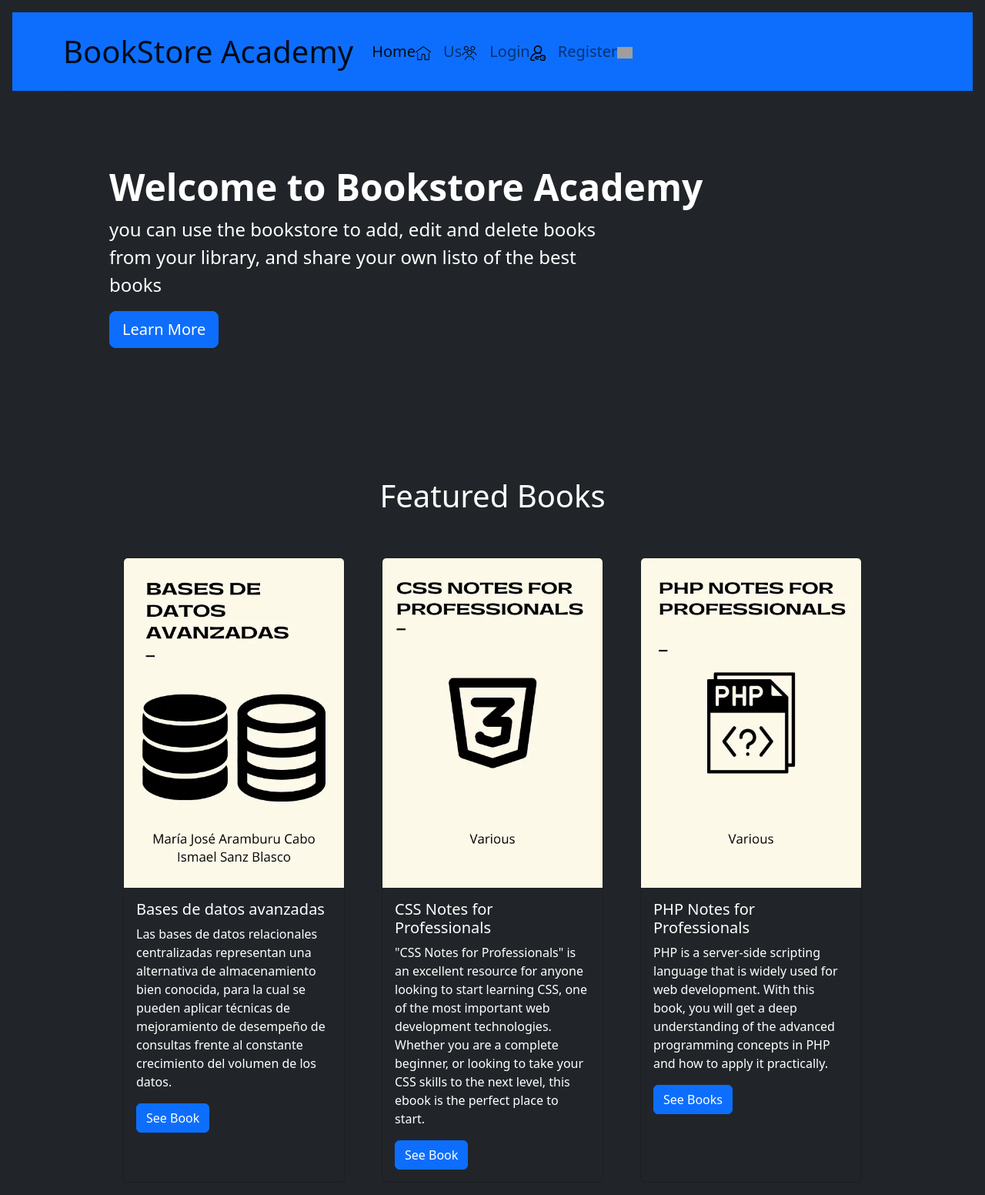
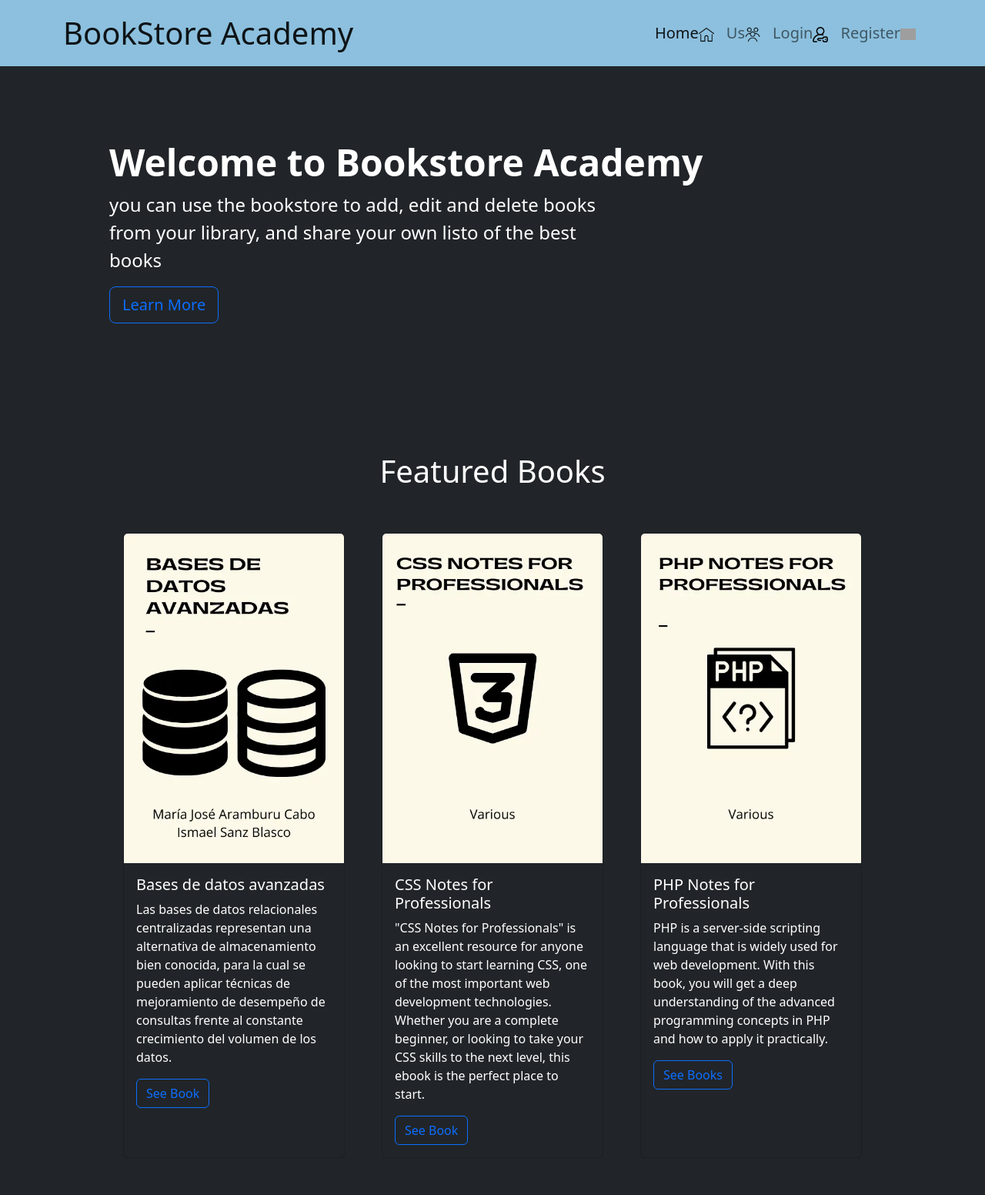
Before and after one commit to millertsu1/Pre_entrega3_python_Ladino, a Django app: page / in a window 1280 px wide. Shown: the whole page at 77% size. After the commit the page ends 1487 px from the top, so only its background shows below. Run offline with Django 4.2, Linux system fonts and the light colour scheme; grey boxes are pictures that could not be loaded.

Commit message:
resubida antes de romperlo todo

```diff
--- a/libreria/models.py
+++ b/libreria/models.py
@@ -1,4 +1,5 @@
 from django.db import models
+from django.contrib.auth.models import User
 
 # Create your models here.
 
@@ -43,5 +44,6 @@ class Course(models.Model):
         return row2
 
 class Avatar(models.Model):
-    user = models.ForeignKey(User, on_delete=models.CASCADE)
+    user = models.ForeignKey(User, on_delete=models.CASCADE, related_name='profile' )#related_name='profile'
     image = models.ImageField(upload_to='avatares', null = True, blank=True)
+    #image = models.ImageField(upload_to='images/', null = True, blank=True)
--- a/libreria/templates/base.html
+++ b/libreria/templates/base.html
@@ -14,8 +14,8 @@
 
 </head>
 
-<body class="bg-dark text-bg-primary p-3 container-fluid ">
-    <nav class="navbar navbar-expand-lg bg-body-tertiary text-bg-primary p-3 text-light ">
+<body class="bg-dark text-bg-primary p-0 container-fluid m-0 ">
+    <nav class="navbar navbar-expand-lg " style="background-color: #8CC0DE;">
         <div class="container">
             <a class="navbar-brand fs-1" href="{% url 'home' %}" >BookStore Academy</a>
 
@@ -24,8 +24,8 @@
                 <span class="navbar-toggler-icon"></span>
             </button>
             <div class="collapse navbar-collapse fs-5" id="navbarNav">
-                <ul class="navbar-nav">
-                    <li class="nav-item">
+                <ul class="navbar-nav ms-auto ">
+                    <li class="nav-item ">
                         <a class="nav-link active" aria-current="page" href="{% url 'home' %}">Home<img src="{% static 'libreria/assets/img/home.png'%}" alt="home" width="20px"/></a>
                     </li>
                     <li class="nav-item">
@@ -43,7 +43,7 @@
 
                     {% if request.user.is_authenticated %}
 
-                    <li class="nav-item dropdown float-right">
+                    <li class="nav-item dropdown ">
                         <a class="nav-link dropdown-toggle" href="{% url 'profile' %}" role="button" data-bs-toggle="dropdown" aria-expanded="false">
                             Bienvenido, {{ user.username | upper }} {{avatar}}
                           </a>
--- a/libreria/templates/home.html
+++ b/libreria/templates/home.html
@@ -9,7 +9,7 @@
     <h1 class="display-5 fw-bold">Welcome to Bookstore Academy</h1>
     <p class="col-md-8 fs-4">you can use the bookstore to add, edit and delete books from your library, and share your
       own listo of the best books</p>
-    <button class="btn btn-primary btn-lg" type="button">Learn More</button>
+    <button class="btn btn-outline-primary btn-lg" type="button">Learn More</button>
   </div>
 </div>
 
@@ -24,7 +24,7 @@
     <div class="card-body">
       <h5 class="card-title">Bases de datos avanzadas</h5>
       <p class="card-text">Las bases de datos relacionales centralizadas representan una alternativa de almacenamiento bien conocida, para la cual se pueden aplicar técnicas de mejoramiento de desempeño de consultas frente al constante crecimiento del volumen de los datos. </p>
-      <a href="#" class="btn btn-primary">See Book</a>
+      <a href="#" class="btn btn-outline-primary">See Book</a>
     </div>
   </div>
   <div class="card bg-dark" style="width: 18rem;">
@@ -32,7 +32,7 @@
     <div class="card-body">
       <h5 class="card-title">CSS Notes for Professionals</h5>
       <p class="card-text">"CSS Notes for Professionals" is an excellent resource for anyone looking to start learning CSS, one of the most important web development technologies. Whether you are a complete beginner, or looking to take your CSS skills to the next level, this ebook is the perfect place to start.</p>
-      <a href="#" class="btn btn-primary">See Book</a>
+      <a href="#" class="btn btn-outline-primary">See Book</a>
     </div>
   </div>
   <div class="card bg-dark" style="width: 18rem;">
@@ -40,7 +40,7 @@
     <div class="card-body">
       <h5 class="card-title">PHP Notes for Professionals</h5>
       <p class="card-text">PHP is a server-side scripting language that is widely used for web development. With this book, you will get a deep understanding of the advanced programming concepts in PHP and how to apply it practically.</p>
-      <a href="#" class="btn btn-primary">See Books</a>
+      <a href="#" class="btn btn-outline-primary">See Books</a>
     </div>
   </div>
 </div>
--- a/libreria/templates/registration/avatar.html
+++ b/libreria/templates/registration/avatar.html
@@ -6,7 +6,7 @@
 
 {% load crispy_forms_tags %}
     <br/>
-    <form class="form" enctype=="multipart/form-data" method="post">
+    <form class="form" enctype="multipart/form-data" method="post">
         {% csrf_token %}
         <div class="card mx-auto bg-dark  shadow-sm p-3 mb-5 bg-body-tertiary rounded" style="width: 30rem;">
           <div class="card-body">
--- a/libreria/templates/registration/changePassword.html
+++ b/libreria/templates/registration/changePassword.html
@@ -14,6 +14,7 @@
             <h6 class="text-center">You can edit all field in the form</h6>
             {{ form | crispy }}
             <button type="submit" class="button-confirm btn btn-primary">Send Changes →</button>
+            <a class="btn btn-success" href="{% url 'profile' %}">Return to Profile →</a></li>
           </div>
         </div>
 
--- a/libreria/templates/registration/profile.html
+++ b/libreria/templates/registration/profile.html
@@ -7,7 +7,7 @@
     <br/>
     <div class="card mx-auto bg-dark  shadow-sm p-3 mb-5 bg-body-tertiary rounded" style="width: 35rem;">
         <div class="card-body">
-          <h5 class="card-title text-center">Profile User for {{user.username}}</h5>
+          <h5 class="card-title text-center">Profile User for {{user.username | upper}}</h5>
           <ul class="list-group">
             <small>UserName</small>
             <li class="list-group-item">{{user.username}}</li>
--- a/libreria/urls.py
+++ b/libreria/urls.py
@@ -15,9 +15,7 @@ urlpatterns = [
     path('books/delete/<int:id>', views.remove, name='remove'),
     path('courses/create', views.create_course, name='create_course'),
     path('courses/edit/<int:id>', views.edit_course, name='edit_course'),
-
     path('courses/edit', views.edit_course, name='edit_course'),
-
     path('courses/delete/<int:id>', views.remove_course, name='remove_course'),
     path('logout/', exit, name='exit'),
     path('register/', register, name='register'),
--- a/libreria/views.py
+++ b/libreria/views.py
@@ -73,6 +73,7 @@ def remove_course(request, id):
     course.delete()
     return redirect('courses')
 
+
 def register(request):
     data = {
         'form': CustomUserCreationForm()
@@ -132,21 +133,25 @@ def changePassword(request):
         form = ChangePasswordForm(user = user)
         return render(request, 'registration/changePassword.html', {"form": form})
 
-
+@login_required
 def changeAvatar(request):
     if request.method == 'POST':
-        form =AvatarForm(request.POST, request.FILES)
+        form = AvatarForm(request.POST, request.FILES)
         print(form)
         print(form.is_valid())
         if form.is_valid():
             user = User.objects.get(username = request.user)
+            print(user)
             avatar = Avatar(user = user, image = form.cleaned_data['avatar'], id = request.user.id)
+            print(avatar)
             avatar.save()
+            print(f"hola algo {user}")
             avatar = Avatar.objects.filter(user = request.user.id)
             try:
-                avatar = avatar[0].image.ur.ljust()
+                avatar = avatar[0].image.url()
             except:
                 avatar = None
+
             return render(request, 'home.html', {'avatar': avatar})
         else:
             try:
@@ -154,12 +159,16 @@ def changeAvatar(request):
                 form = AvatarForm()
             except:
                 form = AvatarForm()
-        return render(request, 'AddAvatar.html', {'form': form})
+        return render(request, 'avatar.html', {'form': form})
+    form = AvatarForm()
+    return render(request, 'registration/avatar.html', {'form': form})
 
-def getavatar(request):
+
+""" def getavatar(request):
     avatar = Avatar.objects.filter(user = request.user.id)
     try:
         avatar = avatar[0].image.url
     except:
         avatar = None
     return avatar
+         """
```
Also changed, not shown: Library.db.sqlite3, avatares/avatar.jpg (added), libreria/migrations/0005_avatar.py (added), libreria/migrations/0006_alter_avatar_image.py (added), libreria/migrations/0007_alter_avatar_image.py (added).
